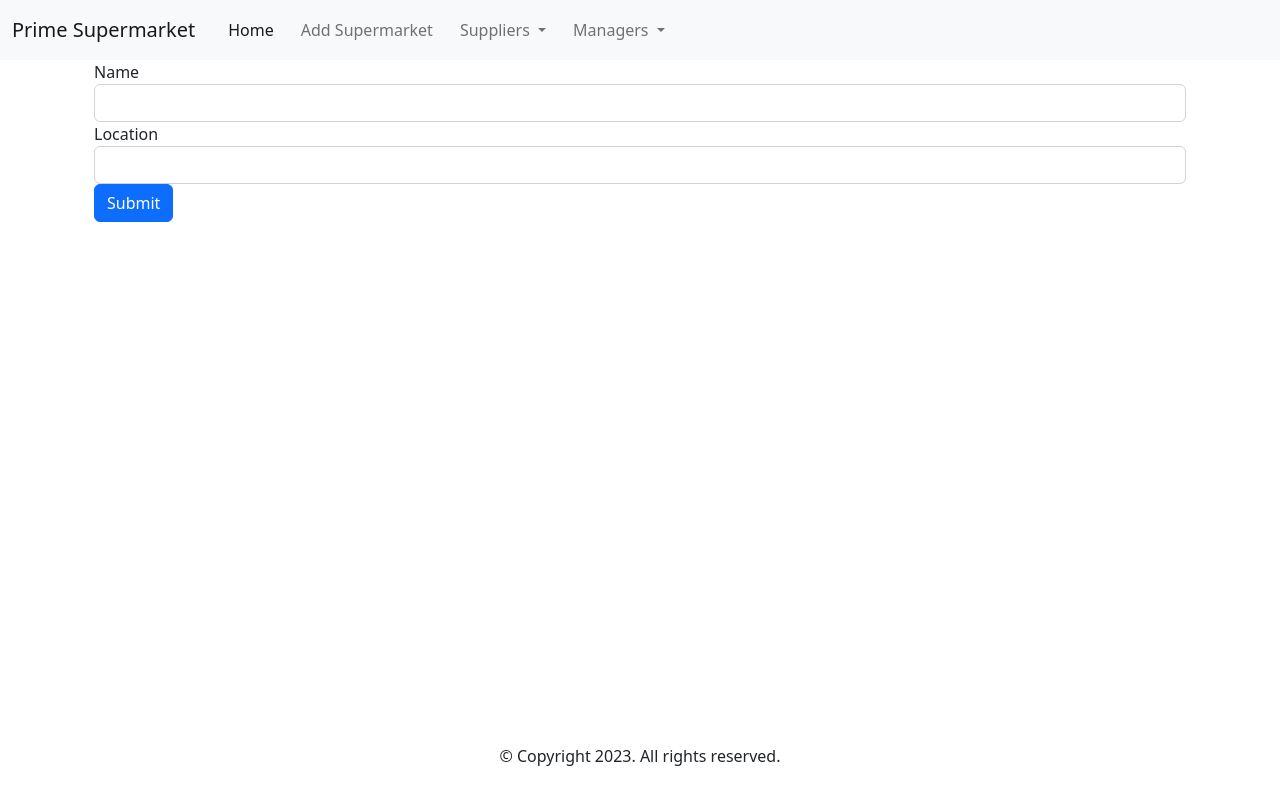
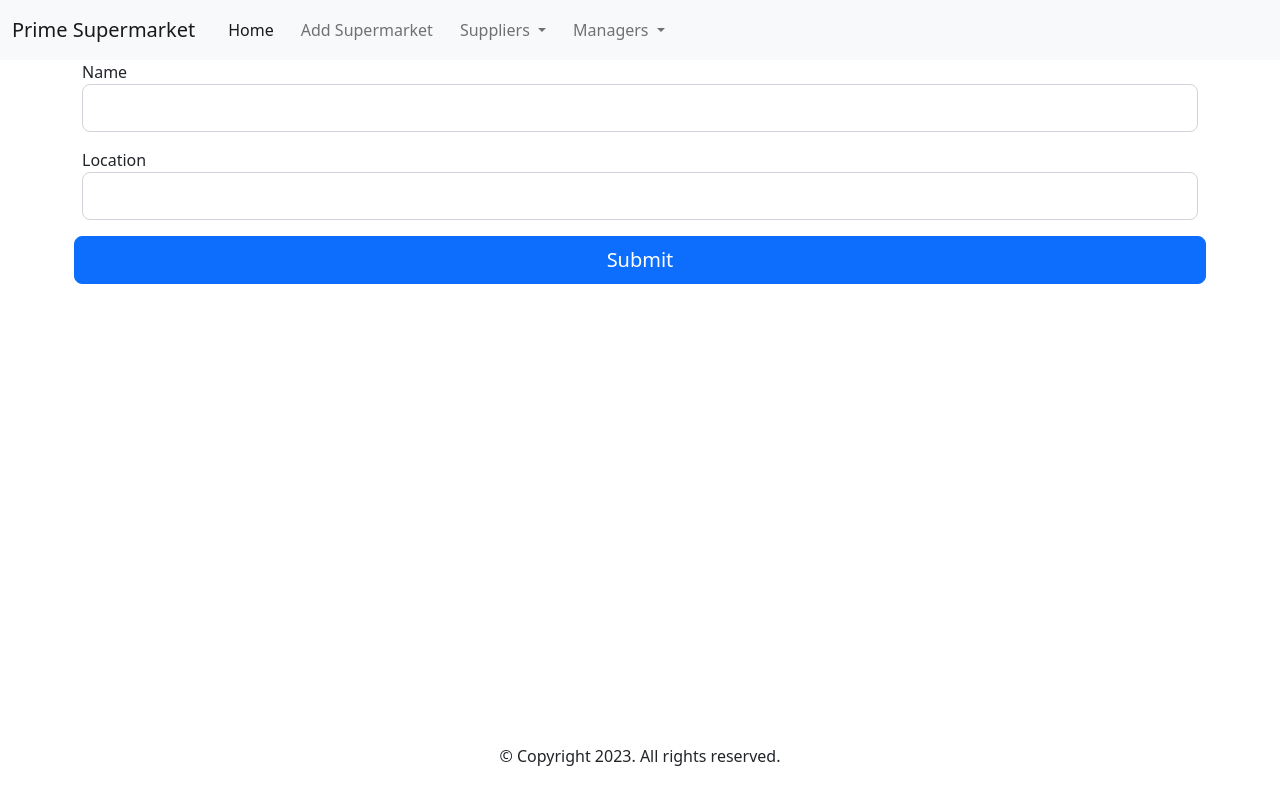
Before and after one commit to ovicko/supermarket_frontend, an Angular app: page /add-supermarket in a window 1280 px wide. Built offline with nearby package versions, Linux system fonts and the light colour scheme.

Commit message:
improve form styling

```diff
--- a/src/app/add-supermarket/add-supermarket.component.html
+++ b/src/app/add-supermarket/add-supermarket.component.html
@@ -1,21 +1,15 @@
-<div class="container">
-    <form novalidate
-          [formGroup]="supermarketForm"
-          (ngSubmit)="onSubmit()">
+<form novalidate [formGroup]="supermarketForm" (ngSubmit)="onSubmit()" class="row g-3">
 
-        <div class="form-group">
-        <label>Name</label>
-        <input type="text"
-                class="form-control"
-                formControlName="name">
-        </div>
+    <div class="form-group">
+      <label>Name</label>
+      <input type="text" class="form-control form-control-lg" formControlName="name">
+    </div>
 
       <div class="form-group">
         <label>Location</label>
         <input type="text"
-               class="form-control"
+               class="form-control form-control-lg"
                formControlName="location">
       </div>
-      <button type="submit" class="btn btn-primary" >Submit</button>
+      <button type="submit" class="btn btn-primary btn-lg" >Submit</button>
     </form>
-    </div>
```
